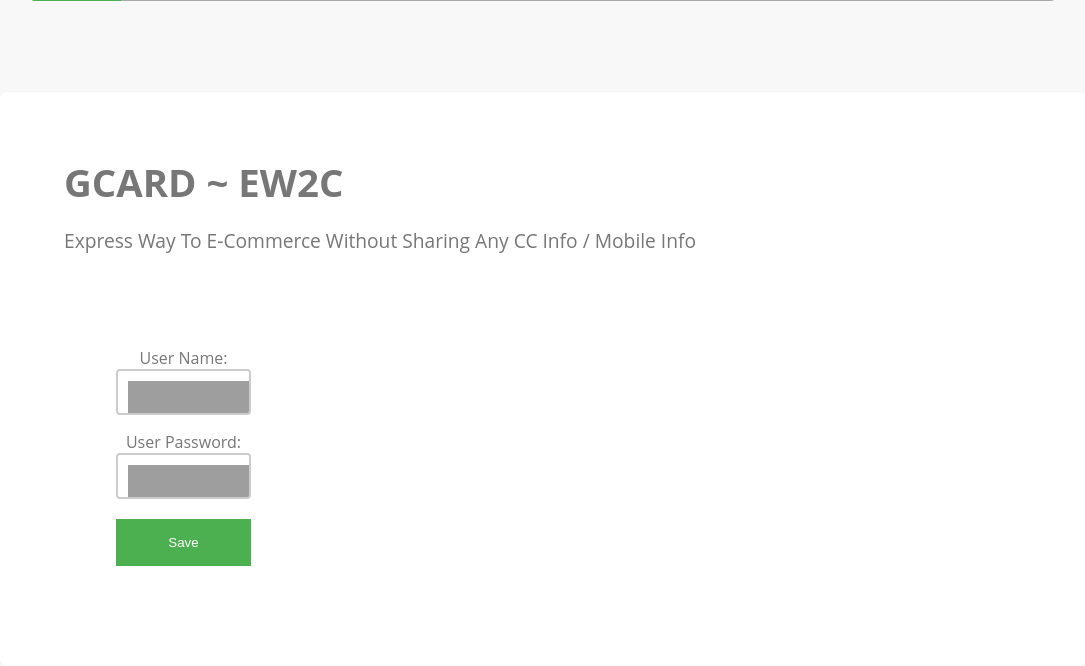
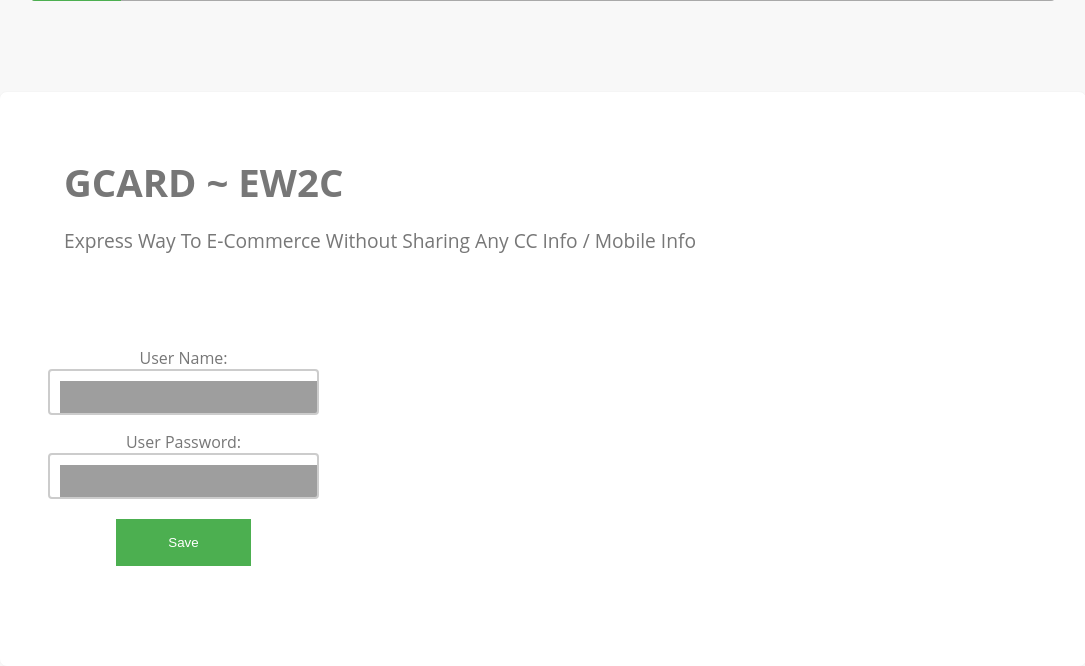
Before and after one commit to lyk2017-python/GCard, a Django app: page /accounts/login/ in a window 1280 px wide. Shown: the part 69-735 px from the top of the page, without its empty margins (97-1182 px from the left). Run offline with Django 3.2, Linux system fonts and the light colour scheme; some libraries are stand-ins or nearby versions; grey boxes are pictures that could not be loaded.

Commit message:
login input dinamikliği kaldırıldı

```diff
--- a/GCard/templates/registration/login.html
+++ b/GCard/templates/registration/login.html
@@ -68,7 +68,7 @@ button{
 
 }
 input {
-    width: 50%;
+    width: 100%;
     box-sizing: border-box;
     border: 2px solid #ccc;
     border-radius: 4px;
@@ -78,8 +78,7 @@ input {
     background-position: 10px 10px;
     background-repeat: no-repeat;
     padding: 12px 20px 12px 40px;
-    -webkit-transition: width 0.4s ease-in-out;
-    transition: width 0.4s ease-in-out;
+
 }
 
 input:focus {
```
